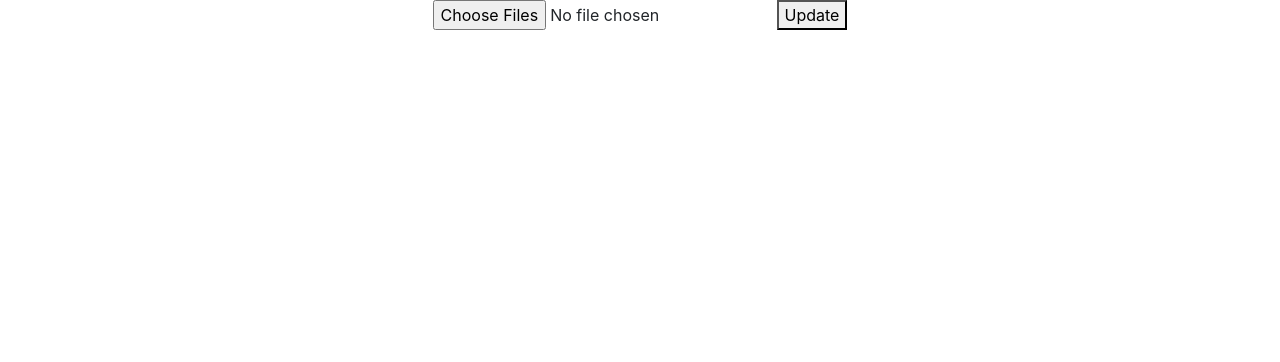
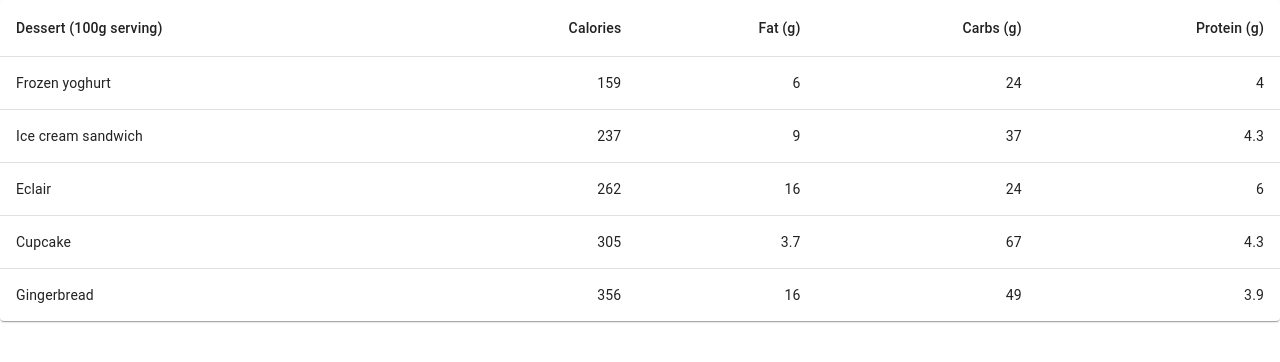
Before and after one commit to Vidit02/ReactLearning, a React (Create React App) app: page / in a window 1280 px wide. Before the commit this address had no page. Shown: the top 362 px of the page. Built offline with nearby package versions, Linux system fonts and the light colour scheme.

Commit message:
Material UI TableDemo

```diff
--- a/package.json
+++ b/package.json
@@ -3,10 +3,12 @@
   "version": "0.1.0",
   "private": true,
   "dependencies": {
+    "@material-ui/core": "^4.12.4",
     "@testing-library/jest-dom": "^5.16.2",
     "@testing-library/react": "^12.1.4",
     "@testing-library/user-event": "^13.5.0",
     "axios": "^0.26.1",
+    "material-table": "^2.0.3",
     "react": "^17.0.2",
     "react-dom": "^17.0.2",
     "react-router-dom": "^6.3.0",
--- a/src/App.js
+++ b/src/App.js
@@ -19,6 +19,8 @@
 import { ListMovies } from './components/MoviesApi/ListMovies';
 import { UpdateMovie } from './components/MoviesApi/UpdateMovie';
 import { FileUpload } from './FileUpload';
+import { Table } from '@material-ui/core';
+import { TableDemo } from './mui/TableDemo';
 
 function App() {
   // var name = "Vidit"
@@ -75,7 +77,8 @@
     <div className = "App">
       {/* <AddMovie/> <br></br>
       <ListMovies/> */}
-      <FileUpload/>
+      {/* <FileUpload/> */}
+      <TableDemo/>
       {/* <Products/> */}
       {/* <SimpleForm /> */}
       {/* <Products/> */}
--- /dev/null
+++ b/src/mui/TableDemo.js
@@ -0,0 +1,54 @@
+import * as React from 'react';
+import Table from '@mui/material/Table';
+import TableBody from '@mui/material/TableBody';
+import TableCell from '@mui/material/TableCell';
+import TableContainer from '@mui/material/TableContainer';
+import TableHead from '@mui/material/TableHead';
+import TableRow from '@mui/material/TableRow';
+import Paper from '@mui/material/Paper';
+
+function createData(name, calories, fat, carbs, protein) {
+    return { name, calories, fat, carbs, protein };
+}
+
+const rows = [
+    createData('Frozen yoghurt', 159, 6.0, 24, 4.0),
+    createData('Ice cream sandwich', 237, 9.0, 37, 4.3),
+    createData('Eclair', 262, 16.0, 24, 6.0),
+    createData('Cupcake', 305, 3.7, 67, 4.3),
+    createData('Gingerbread', 356, 16.0, 49, 3.9),
+];
+
+export const TableDemo = () => {
+    return (
+        <TableContainer component={Paper}>
+            <Table sx={{ minWidth: 650 }} aria-label="simple table">
+                <TableHead>
+                    <TableRow>
+                        <TableCell>Dessert (100g serving)</TableCell>
+                        <TableCell align="right">Calories</TableCell>
+                        <TableCell align="right">Fat&nbsp;(g)</TableCell>
+                        <TableCell align="right">Carbs&nbsp;(g)</TableCell>
+                        <TableCell align="right">Protein&nbsp;(g)</TableCell>
+                    </TableRow>
+                </TableHead>
+                <TableBody>
+                    {rows.map((row) => (
+                        <TableRow
+                            key={row.name}
+                            sx={{ '&:last-child td, &:last-child th': { border: 0 } }}
+                        >
+                            <TableCell component="th" scope="row">
+                                {row.name}
+                            </TableCell>
+                            <TableCell align="right">{row.calories}</TableCell>
+                            <TableCell align="right">{row.fat}</TableCell>
+                            <TableCell align="right">{row.carbs}</TableCell>
+                            <TableCell align="right">{row.protein}</TableCell>
+                        </TableRow>
+                    ))}
+                </TableBody>
+            </Table>
+        </TableContainer>
+    )
+}
```
Also changed, not shown: 1 other file (tests, documents, lock files or other folders).
